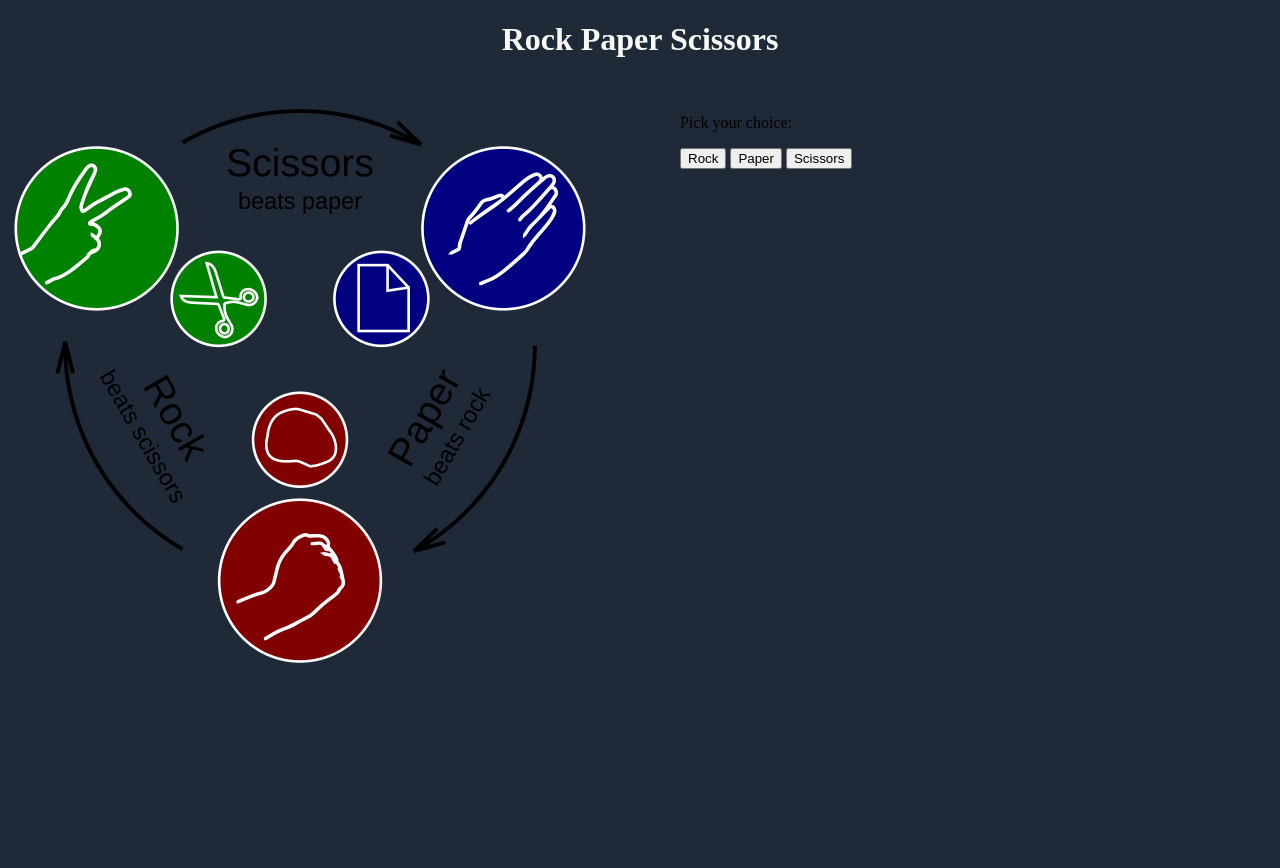
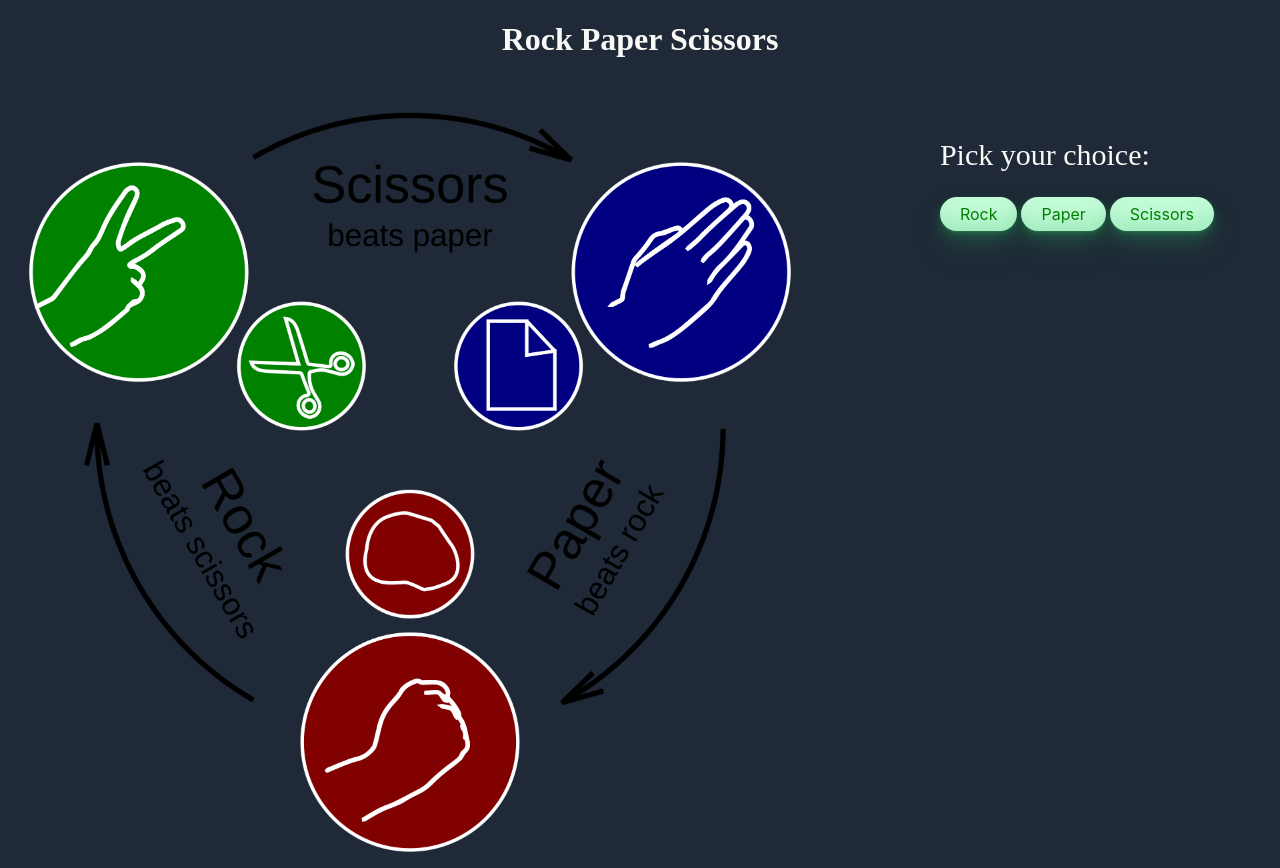
Before and after one commit to DurgaPraveenReddy/Rock-Paper-Scissors, a plain HTML site: page index.html in a window 1280 px wide. Before the commit the page ends 800 px from the top, so only its background shows below. Drawn offline with Linux system fonts and the light colour scheme.

Commit message:
Iteration-3
polished the .js code structure, game result messages, and completed the
user-interface styling.

```diff
--- a/index.html
+++ b/index.html
@@ -8,15 +8,15 @@
 </head>
 <body>
     <h1>Rock Paper Scissors</h1>
-    <div class="images">
-        <div class="image1">
+    <div class = "body">
+        <div class = "image">
             <img src="./images/Rock-paper-scissors-rules.png" alt="Rock-paper-scissors-rules">
         </div>
-        <div class="image2">
-            <div class="selection">
-                <div>
-                    <p>Pick your choice: </p>
-                    <div>
+        <div class = "game-info">
+            <div class = "selection">
+                <div class = "input">
+                    <span>Pick your choice: </span>
+                    <div class = "buttons">
                         <button id = "Rock">Rock</button>
                         <button id = "Paper">Paper</button>
                         <button id = "Scissors">Scissors</button>
@@ -26,14 +26,16 @@
                     <span id = "scores"></span>
                 </div>
             </div>
-            <div>
-                <span id = "result"></span>
-            </div>
-            <div>
-                <span id = "gameResult"></span>
+            <div class = "result">
+                <div>
+                    <span id = "roundInfo"></span>
+                </div>
+                <div>
+                    <span id = "gameResult"></span>
+                </div>
             </div>
         </div>
     </div>
-    <script src="./script.js"></script>
+    <script src = "./script.js"></script>
 </body>
 </html>
--- a/script.js
+++ b/script.js
@@ -1,4 +1,16 @@
+// Used by playRound() to keep track of scores
+let humanScore = 0;
+let computerScore = 0;
+
+// Using DOM methods to store element references inorder to modify
+// elements in the gameInfo function.
+
+const roundInfo = document.querySelector("#roundInfo")
+const scores = document.querySelector("#scores")
+const gameResult = document.querySelector("#gameResult")
+
 // Computer choice function
+
 let getComputerChoice = () => {
     let val = Math.random()
     let choice
@@ -12,51 +24,50 @@ let getComputerChoice = () => {
     return choice
 }
 
-let humanScore = 0;
-let computerScore = 0;
+// Play round function
 
-// Play round function
 let playRound = (humanChoice, computerChoice) => {
     let roundResult = null
     if(humanChoice === computerChoice){
-        roundResult = `Its a tie! both chose ${humanChoice}.`
+        roundResult = `It's a tie, both chose ${humanChoice}.`
     }
     else if(
         (humanChoice === "Rock" && computerChoice === "Scissors") ||
         (humanChoice === "Paper" && computerChoice === "Rock") ||
         (humanChoice === "Scissors" && computerChoice === "Paper")) {
 
-        roundResult = `You won! your choice: ${humanChoice} beats computer's choice: ${computerChoice}.`
+        roundResult = `You won, your choice ${humanChoice} beats computer's choice ${computerChoice}.`
         humanScore += 1
 
     }
     else{
-        roundResult = `You lose! computer's choice: ${computerChoice} beats your choice: ${humanChoice}.`
+        roundResult = `You lose, computer's choice ${computerChoice} beats your choice ${humanChoice}.`
         computerScore += 1
     }
     return roundResult
 }
 
-const span = document.querySelector("#result")
-const scores = document.querySelector("#scores")
-const gameResult = document.querySelector("#gameResult")
+// This function is responsible for updating the page with game info for every click
 
 function gameInfo(roundResult) {
-    span.textContent = roundResult
+    roundInfo.textContent = roundResult
     scores.textContent = `Your score: ${humanScore} Computer score: ${computerScore}`
 
     if(humanScore == 5|| computerScore == 5) {
         if(humanScore == 5) {
-            gameResult.textContent = "You wont the game!."
+            gameResult.textContent = `Game Over! You win the match, beating the computer ${humanScore} to ${computerScore}.`
         } else {
-            gameResult.textContent = "You lost the game!."
+            gameResult.textContent = `Game Over! The computer wins the match, beating you ${computerScore} to ${humanScore}.`
         }
+
         // Reloading the page after 2 seconds
         setTimeout(function() {
             window.location.reload()
         }, 2000);
     }
 }
+
+// This function gets called by the event handler
 
 function handleButtonClick(event) {
     const computerChoice = getComputerChoice()
@@ -79,7 +90,11 @@ function handleButtonClick(event) {
     }
 }
 
+// This stores the nodeList of all the buttons
+
 const buttons = document.querySelectorAll("button")
+
+// Assigning event handler for each button for the event 'click'
 
 buttons.forEach(button => {
     button.addEventListener("click", handleButtonClick)
--- a/style.css
+++ b/style.css
@@ -8,36 +8,92 @@ body{
     flex-direction: column;
     background-color: #1f2937;
 }
+
 h1 {
     text-align: center;
     color: #f9faf8;
     margin-bottom: 40px;
 }
-.images {
+
+.body {
     display: flex;
     gap: 80px;
-    justify-content: center;
+    justify-content: space-evenly;
 }
-/* .image1 {
-    border: solid red 2px;
 
-} */
-.image1 img, .image2 img {
+.image img {
     height: auto;
     max-width: 100%;
     object-fit: cover;
 }
-.image1, .image2 {
-    /* border: solid grey 2px; */
+
+.image {
     width: 800px;
 }
-.selection {
-    display: flex;
-    justify-content: space-between;
-    align-items: center;
-}
-.image2 {
+
+.game-info {
     display: flex;
     flex-direction: column;
     gap: 25px;
 }
+
+.selection {
+    display: flex;
+    justify-content: space-between;
+    gap: 16px;
+    margin: 40px;
+}
+
+.input {
+    display: flex;
+    gap: 25px;
+    flex-direction: column;
+}
+
+.selection span {
+    font-size: 30px;
+    color: #f9faf8;
+}
+
+
+button {
+  background-color: #c2fbd7;
+  border-radius: 100px;
+  box-shadow: rgba(44, 187, 99, .2) 0 -25px 18px -14px inset,rgba(44, 187, 99, .15) 0 1px 2px,rgba(44, 187, 99, .15) 0 2px 4px,rgba(44, 187, 99, .15) 0 4px 8px,rgba(44, 187, 99, .15) 0 8px 16px,rgba(44, 187, 99, .15) 0 16px 32px;
+  color: green;
+  cursor: pointer;
+  display: inline-block;
+  font-family: CerebriSans-Regular,-apple-system,system-ui,Roboto,sans-serif;
+  padding: 7px 20px;
+  text-align: center;
+  text-decoration: none;
+  transition: all 250ms;
+  border: 0;
+  font-size: 16px;
+  user-select: none;
+  -webkit-user-select: none;
+  touch-action: manipulation;
+}
+
+button:hover {
+  box-shadow: rgba(44,187,99,.35) 0 -25px 18px -14px inset,rgba(44,187,99,.25) 0 1px 2px,rgba(44,187,99,.25) 0 2px 4px,rgba(44,187,99,.25) 0 4px 8px,rgba(44,187,99,.25) 0 8px 16px,rgba(44,187,99,.25) 0 16px 32px;
+  transform: scale(1.05) rotate(-1deg);
+}
+
+.result {
+    display: flex;
+    flex-direction: column;
+    justify-content: space-around;
+
+    gap: 100px;
+}
+
+#roundInfo {
+    font-size: 40px;
+    color: #f9faf8;
+}
+
+#gameResult {
+    font-size: 70px;
+    color: #f9faf8;
+}
```
